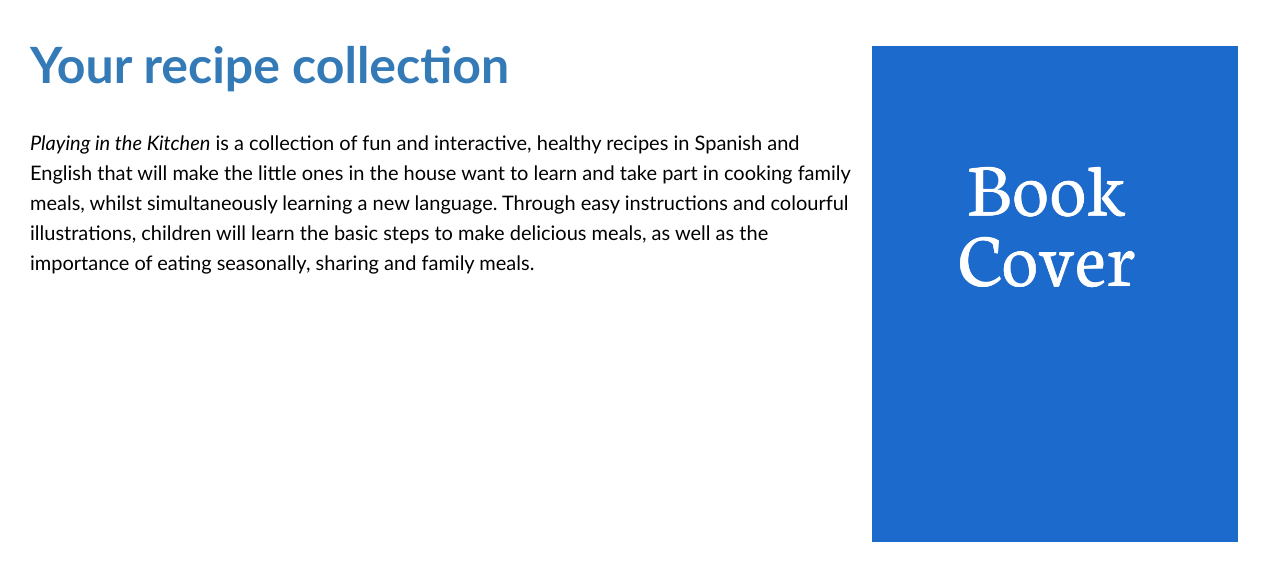
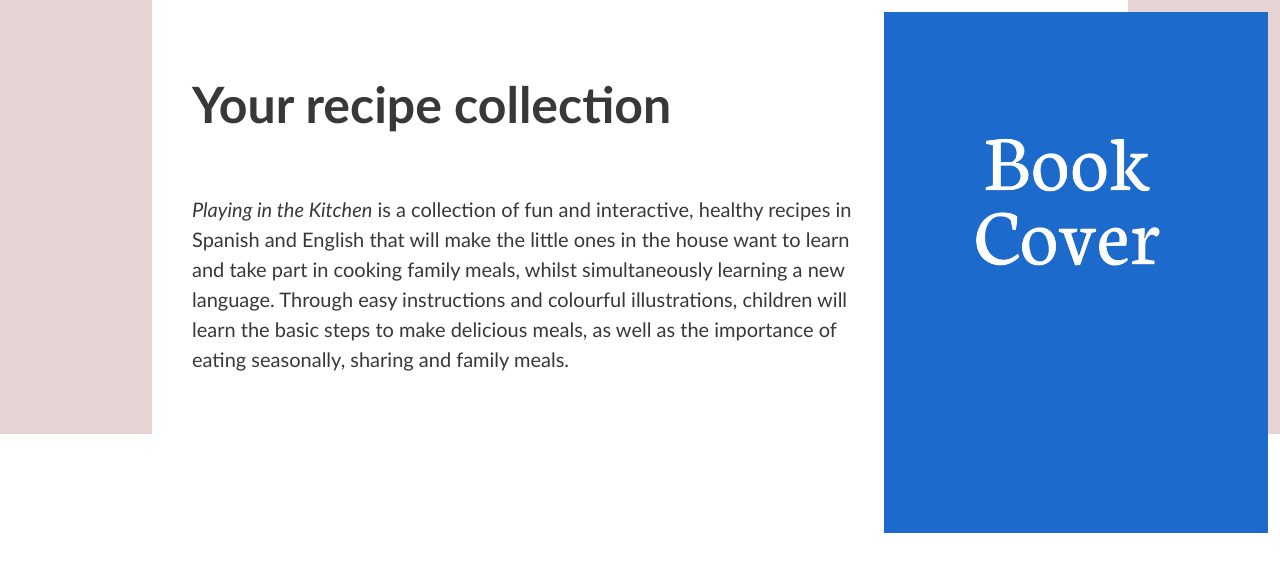
Before and after one commit to paulaves/paulaves.github.io, a Jekyll site: the page built from pages/recipes.md, in a window 1280 px wide. Shown: the top 581 px of the page. Built offline with Jekyll 4.4.1, drawn with Linux system fonts in a browser that asks for light colours.

Commit message:
css styling

```diff
--- a/assets/css/recipes.css
+++ b/assets/css/recipes.css
@@ -17,7 +17,7 @@
 
 h1.title {
   font-size:2em;
-  color:red;
+  color: #383838;
 }
 
 article, aside, details, figcaption, figure, footer, header, hgroup,
@@ -26,13 +26,37 @@
 }
 
 body {
-    font-family: "Source Sans Pro", "Trebuchet MS", Helvetica, Arial, sans-serif;
-    margin: 30px;
+    font-family: "Myriad Pro", "Source Sans Pro", "Trebuchet MS", Helvetica, Arial, sans-serif;
     font-size: 1.25em;
+    color: #383838;
+    margin: 0px;
+    background-color: #e6d4d4;
+}
+
+div.branding {
+  padding: 40px 40px 0 40px;
+  width: 70%;
+  background-color: white;
+  margin-right: auto;
+  margin-left: auto;
+  max-width: 1000px;
+  min-width: 300px;
+}
+
+div.content {
+  padding: 40px;
+  width: 70%;
+  background-color: white;
+  margin-right: auto;
+  margin-left: auto;
+  max-width: 1000px;
+  min-width: 300px;
+  color: #383838;
 }
 
 h1.site-title {
 font-size: 2.5em;
+margin-bottom: 0;
 }
 
 img.cover {
@@ -70,7 +94,7 @@
 }
 
 a {
-    color: #337ab7;
+    color: #383838;
     text-decoration: none
 }
 
@@ -84,3 +108,7 @@
   top:40px;
   right:20px;
 }
+
+ul.recipes a {
+
+}
```
